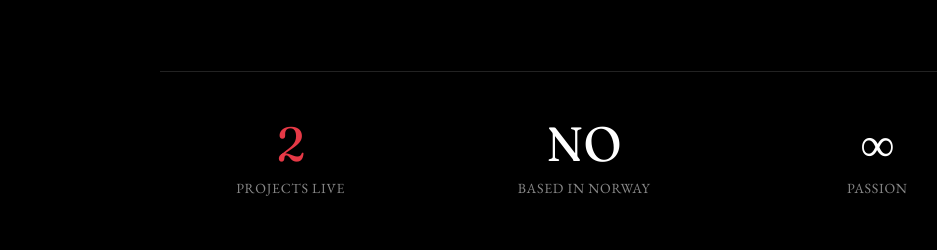
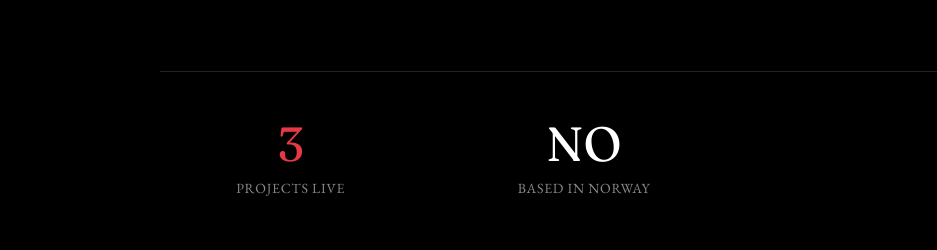
Before and after one commit to Jaegermeisty/ventures, a Next.js app: page / in a window 1280 px wide. Shown: the part 1540-1790 px from the top of the page, without its empty margins (56-993 px from the left). Built offline with nearby package versions, Linux system fonts and the light colour scheme.

Commit message:
Update About.tsx

```diff
--- a/src/components/About.tsx
+++ b/src/components/About.tsx
@@ -105,7 +105,7 @@
           <div className="grid grid-cols-3 gap-8 text-center">
             <div>
               <span className="block font-display text-4xl md:text-5xl text-accent mb-2">
-                2
+                3
               </span>
               <span className="font-body text-sm text-muted uppercase tracking-wider">
                 Projects Live
@@ -119,14 +119,6 @@
                 Based in Norway
               </span>
             </div>
-            <div>
-              <span className="block font-display text-4xl md:text-5xl text-foreground mb-2">
-                &infin;
-              </span>
-              <span className="font-body text-sm text-muted uppercase tracking-wider">
-                Passion
-              </span>
-            </div>
           </div>
         </motion.div>
       </motion.div>
```
